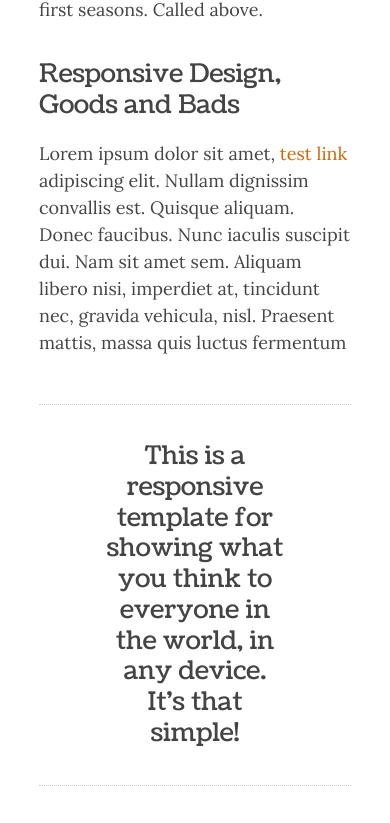
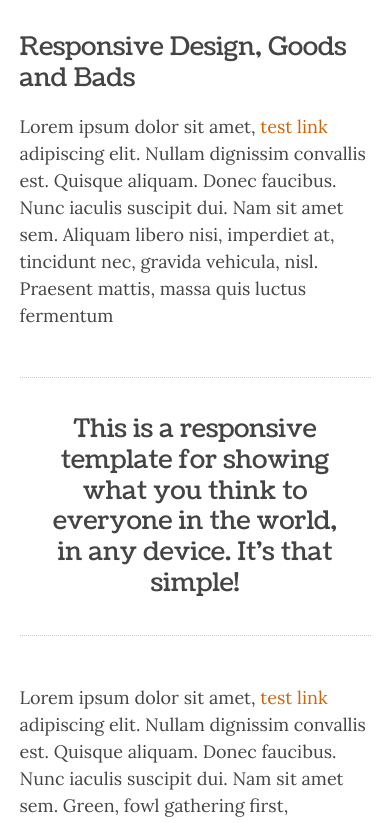
Before and after one commit to rokomari-com/blog, a React (Create React App) app: page /post in a window 390 px wide. Shown: the part 1148-1971 px from the top of the page. Built offline with nearby package versions, Linux system fonts and the light colour scheme.

Commit message:
fix responsive issue

```diff
--- a/src/components/body/PostContainer/PostContainer.scss
+++ b/src/components/body/PostContainer/PostContainer.scss
@@ -1,5 +1,5 @@
 .post-container {
-    width: 780px;
+    max-width: 780px;
     margin: 0 auto;
     text-align: center;
 }
--- a/src/components/body/SinglePost/SinglePost.scss
+++ b/src/components/body/SinglePost/SinglePost.scss
@@ -1,6 +1,7 @@
 @import "./../../../sass/config.scss";
 
 .single__post {
+    max-width: 780px;
     &--title {
         margin-top: 60px;
         text-align: center;
@@ -19,7 +20,7 @@
     &--tagline {
         text-align: center;
         margin: 3em 0;
-        padding: 0em 4em 1em 4em;
+        padding: 0em 2em 1em 2em;
         border-top: $dottedBorder;
         border-bottom: $dottedBorder;
         line-height: 1.6;
--- a/src/components/layouts/Menu/Menu.js
+++ b/src/components/layouts/Menu/Menu.js
@@ -13,7 +13,7 @@ const Menu = () => {
         setShowInput(false);
     }
     return (
-        <Navbar expand="lg" className="rok-navbar">
+        <Navbar expand="md" className="rok-navbar">
             <Navbar.Toggle aria-controls="basic-navbar-nav" />
             <Navbar.Collapse id="basic-navbar-nav">
                 <Nav className="m-auto">
--- a/src/sass/_base/_common.scss
+++ b/src/sass/_base/_common.scss
@@ -2,6 +2,10 @@
 .App {
     width: 80%;
     margin: 0 auto;
+
+    @include largeMobile {
+        width: 90%;
+    }
 }
 .hyperlink-btn {
     color: $primaryColor;
--- a/src/sass/_helpers/_media-query.scss
+++ b/src/sass/_helpers/_media-query.scss
@@ -2,9 +2,9 @@
     Media Queries
 ---------------------------------*/
 
-/* ----- Laptop size 960px or greater ----- */
-@mixin smallLaptop {
-    @media (min-width: 960px) {
+/* ----- Mobile max-width: 767px ----- */
+@mixin largeMobile {
+    @media (max-width: 767px) {
         @content;
     }
 }
```
